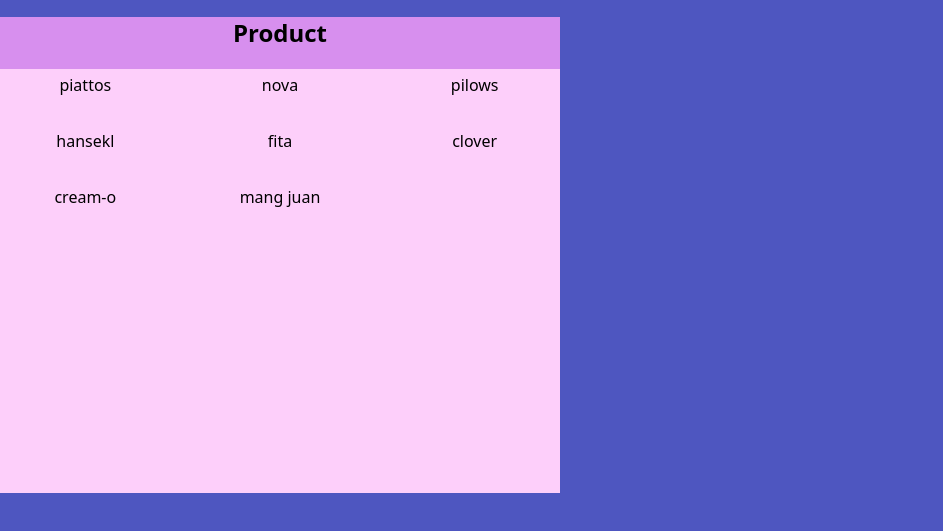
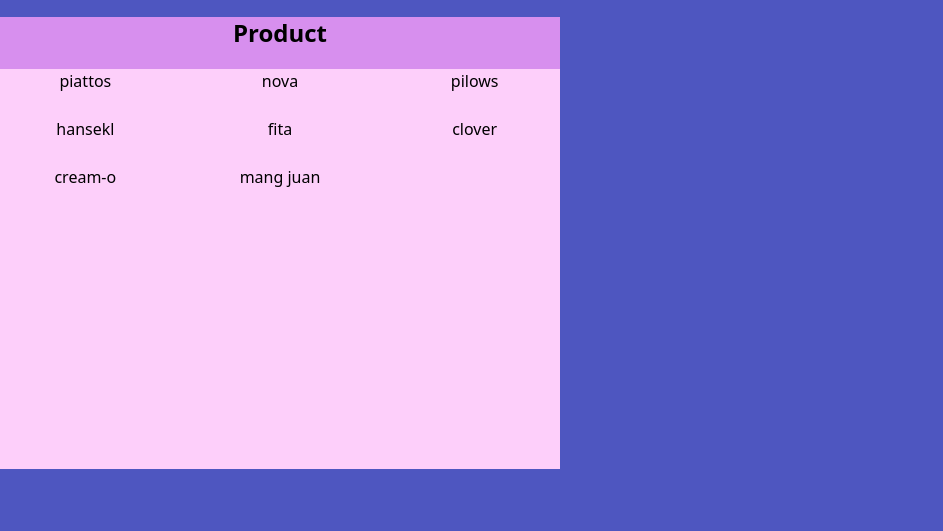
Before and after one commit to BROSOTORANDHEL/DOM-BASICS, a website: page index.html in a window 1280 px wide. Shown: the part 143-674 px from the top of the page, without its empty margins (0-943 px from the left). Drawn offline with Linux system fonts and the light colour scheme.

Commit message:
DOMBASICS

```diff
--- a/index.html
+++ b/index.html
@@ -15,14 +15,14 @@
   <section class = "bg1">
 <h1 class = "product">Product</h1>
 <div class = "productItem">
-  <button class = "Item">piattos</button>
-  <button class = "Item">nova</button>
-  <button class = "Item">pilows</button>
-  <button class = "Item">hansekl</button>
-  <button class = "Item">fita</button>
-  <button class = "Item">clover</button>
-  <button class = "Item">cream-o</button>
-  <button class = "Item">mang juan</button>
+  <button class = "Items">piattos</button>
+  <button class = "Items">nova</button>
+  <button class = "Items">pilows</button>
+  <button class = "Items">hansekl</button>
+  <button class = "Items">fita</button>
+  <button class = "Items">clover</button>
+  <button class = "Items">cream-o</button>
+  <button class = "Items">mang juan</button>
 </div>
 </section>
 
```
Also changed, not shown: package.json (line endings or trailing spaces), src/input.css (line endings or trailing spaces), src/output.css, 2 other files.
